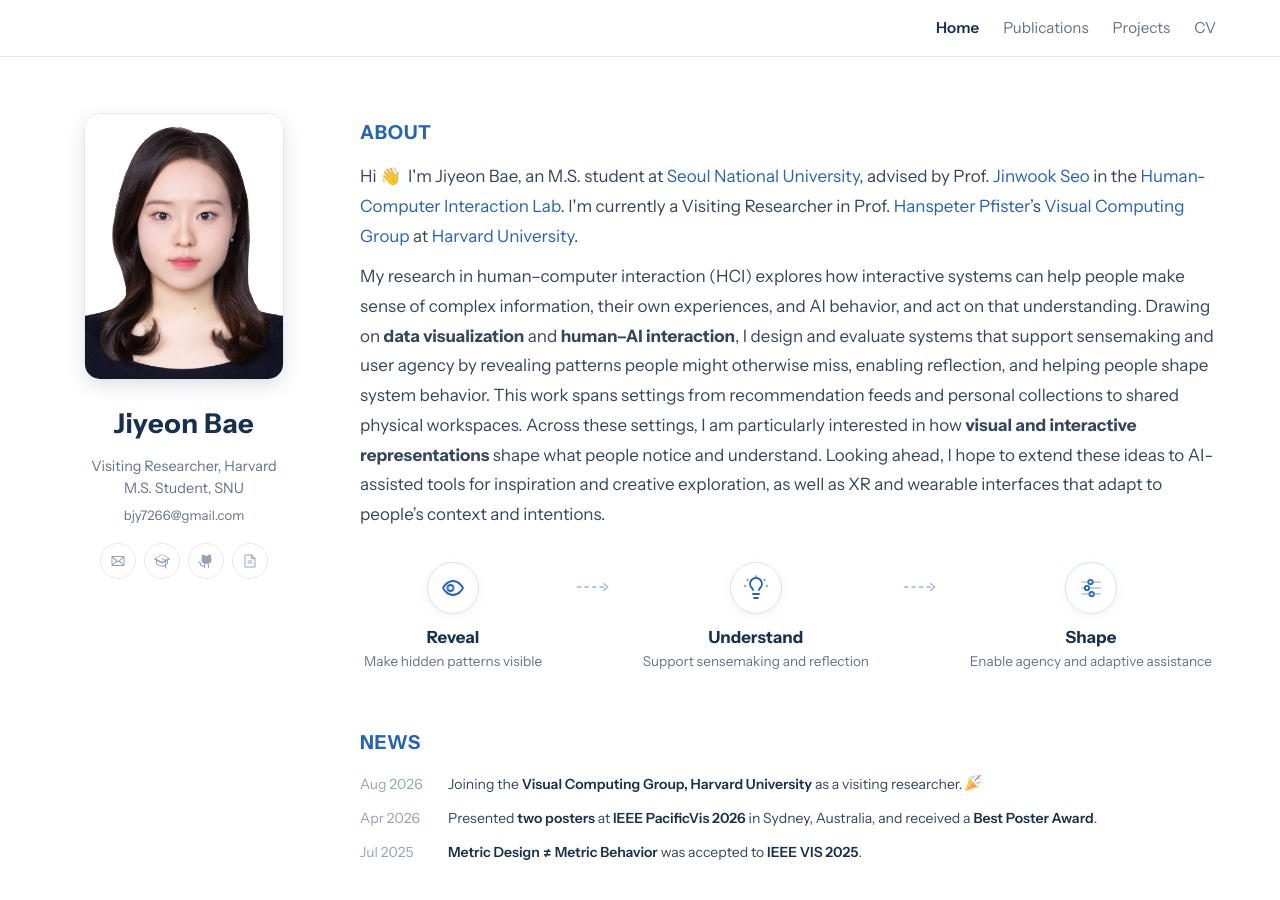
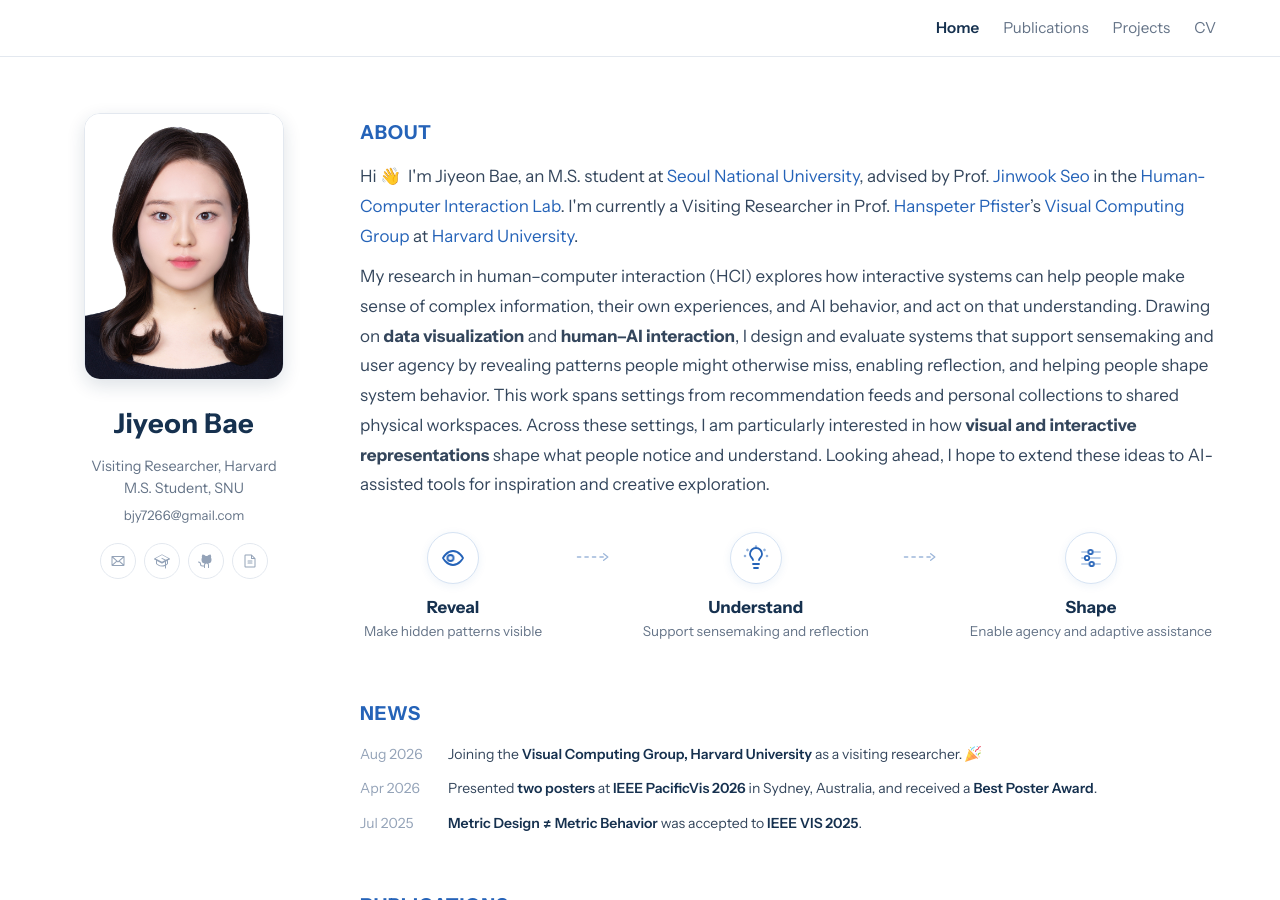
Before and after one commit to JiyeonBae/jiyeonbae.github.io, a Jekyll site: the page built from index.md, in a window 1280 px wide and 900 px high. Built offline with Jekyll 4.4.1, drawn with Linux system fonts in a browser that asks for light colours.

Commit message:
Trim research statement closing sentence
Co-Authored-By: Claude Opus 5.5 <noreply@anthropic.com>

```diff
--- a/index.md
+++ b/index.md
@@ -7,7 +7,7 @@ title: Jiyeon Bae
     <h2 class="block-title">About</h2>
     <div class="hero-bio">
       <p>Hi 👋&nbsp; I'm Jiyeon Bae, an M.S. student at <a href="https://www.snu.ac.kr/">Seoul National University</a>, advised by Prof. <a href="https://hcil.snu.ac.kr/people/jinwook-seo">Jinwook Seo</a> in the <a href="https://hcil.snu.ac.kr/">Human-Computer Interaction Lab</a>. I'm currently a Visiting Researcher in Prof. <a href="https://seas.harvard.edu/person/hanspeter-pfister">Hanspeter Pfister</a>&rsquo;s <a href="https://vcg.seas.harvard.edu/">Visual Computing Group</a> at <a href="https://www.harvard.edu/">Harvard University</a>.</p>
-      <p>My research in human&ndash;computer interaction (HCI) explores how interactive systems can help people make sense of complex information, their own experiences, and AI behavior, and act on that understanding. Drawing on <strong>data visualization</strong> and <strong>human&ndash;AI interaction</strong>, I design and evaluate systems that support sensemaking and user agency by revealing patterns people might otherwise miss, enabling reflection, and helping people shape system behavior. This work spans settings from recommendation feeds and personal collections to shared physical workspaces. Across these settings, I am particularly interested in how <strong>visual and interactive representations</strong> shape what people notice and understand. Looking ahead, I hope to extend these ideas to AI-assisted tools for inspiration and creative exploration, as well as XR and wearable interfaces that adapt to people&rsquo;s context and intentions.</p>
+      <p>My research in human&ndash;computer interaction (HCI) explores how interactive systems can help people make sense of complex information, their own experiences, and AI behavior, and act on that understanding. Drawing on <strong>data visualization</strong> and <strong>human&ndash;AI interaction</strong>, I design and evaluate systems that support sensemaking and user agency by revealing patterns people might otherwise miss, enabling reflection, and helping people shape system behavior. This work spans settings from recommendation feeds and personal collections to shared physical workspaces. Across these settings, I am particularly interested in how <strong>visual and interactive representations</strong> shape what people notice and understand. Looking ahead, I hope to extend these ideas to AI-assisted tools for inspiration and creative exploration.</p>
     </div>
 
     <div class="flow" aria-label="Research approach: reveal, understand, shape">
```
